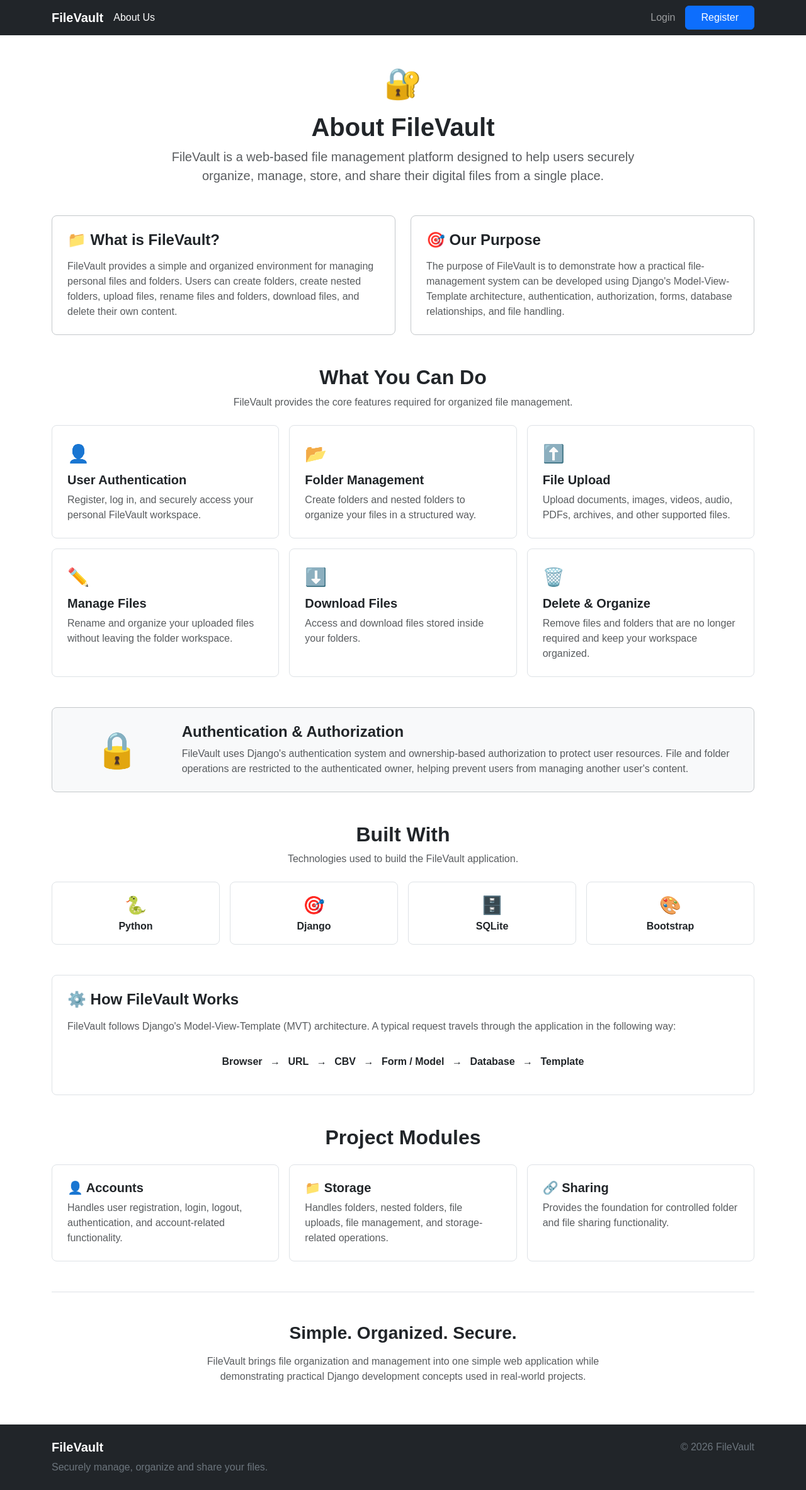
After one commit to Nirajjj11/FileVault, a Django app: page /about/ in a window 1280 px wide. The commit adds this page. Shown: the whole page at 63% size. Run offline with Django 5.2, Linux system fonts and the light colour scheme.

Commit message:
Done for Now Every things get updated

```diff
--- a/filevault/urls.py
+++ b/filevault/urls.py
@@ -24,6 +24,7 @@ urlpatterns = [
     path('admin/', admin.site.urls),
     path("accounts/", include("accounts.urls")),
     path("storage/", include("storage.urls")),
+    path("about/",TemplateView.as_view(template_name="about.html"),name="about"),
     path("", TemplateView.as_view(template_name = "home.html"), name="home"),
 ]
 
--- /dev/null
+++ b/templates/about.html
@@ -0,0 +1,383 @@
+{% extends "base.html" %}
+
+{% block title %}
+About Us | FileVault
+{% endblock %}
+
+{% block content %}
+
+<div class="container py-5">
+
+      <!-- Hero Section -->
+      <div class="text-center mb-5">
+
+            <div class="display-5 mb-3">
+                  🔐
+            </div>
+
+            <h1 class="fw-bold">
+                  About FileVault
+            </h1>
+
+            <p class="lead text-muted mx-auto" style="max-width: 750px;">
+                  FileVault is a web-based file management platform designed to
+                  help users securely organize, manage, store, and share their
+                  digital files from a single place.
+            </p>
+
+      </div>
+
+
+      <!-- About Project -->
+      <div class="row g-4 mb-5">
+
+            <div class="col-lg-6">
+
+                  <div class="h-100 border border-secondary-subtle rounded-3 p-4">
+
+                        <h4 class="fw-bold mb-3">
+                              📁 What is FileVault?
+                        </h4>
+
+                        <p class="text-muted mb-0">
+                              FileVault provides a simple and organized environment
+                              for managing personal files and folders. Users can
+                              create folders, create nested folders, upload files,
+                              rename files and folders, download files, and delete
+                              their own content.
+                        </p>
+
+                  </div>
+
+            </div>
+
+
+            <div class="col-lg-6">
+
+                  <div class="h-100 border border-secondary-subtle rounded-3 p-4">
+
+                        <h4 class="fw-bold mb-3">
+                              🎯 Our Purpose
+                        </h4>
+
+                        <p class="text-muted mb-0">
+                              The purpose of FileVault is to demonstrate how a
+                              practical file-management system can be developed
+                              using Django's Model-View-Template architecture,
+                              authentication, authorization, forms, database
+                              relationships, and file handling.
+                        </p>
+
+                  </div>
+
+            </div>
+
+      </div>
+
+
+      <!-- Features -->
+      <div class="mb-5">
+
+            <div class="text-center mb-4">
+
+                  <h2 class="fw-bold">
+                        What You Can Do
+                  </h2>
+
+                  <p class="text-muted">
+                        FileVault provides the core features required for
+                        organized file management.
+                  </p>
+
+            </div>
+
+
+            <div class="row g-3">
+
+                  <div class="col-md-6 col-lg-4">
+                        <div class="border rounded-3 p-4 h-100">
+                              <div class="fs-3 mb-2">👤</div>
+                              <h5 class="fw-bold">User Authentication</h5>
+                              <p class="text-muted mb-0">
+                                    Register, log in, and securely access your
+                                    personal FileVault workspace.
+                              </p>
+                        </div>
+                  </div>
+
+
+                  <div class="col-md-6 col-lg-4">
+                        <div class="border rounded-3 p-4 h-100">
+                              <div class="fs-3 mb-2">📂</div>
+                              <h5 class="fw-bold">Folder Management</h5>
+                              <p class="text-muted mb-0">
+                                    Create folders and nested folders to organize
+                                    your files in a structured way.
+                              </p>
+                        </div>
+                  </div>
+
+
+                  <div class="col-md-6 col-lg-4">
+                        <div class="border rounded-3 p-4 h-100">
+                              <div class="fs-3 mb-2">⬆️</div>
+                              <h5 class="fw-bold">File Upload</h5>
+                              <p class="text-muted mb-0">
+                                    Upload documents, images, videos, audio,
+                                    PDFs, archives, and other supported files.
+                              </p>
+                        </div>
+                  </div>
+
+
+                  <div class="col-md-6 col-lg-4">
+                        <div class="border rounded-3 p-4 h-100">
+                              <div class="fs-3 mb-2">✏️</div>
+                              <h5 class="fw-bold">Manage Files</h5>
+                              <p class="text-muted mb-0">
+                                    Rename and organize your uploaded files
+                                    without leaving the folder workspace.
+                              </p>
+                        </div>
+                  </div>
+
+
+                  <div class="col-md-6 col-lg-4">
+                        <div class="border rounded-3 p-4 h-100">
+                              <div class="fs-3 mb-2">⬇️</div>
+                              <h5 class="fw-bold">Download Files</h5>
+                              <p class="text-muted mb-0">
+                                    Access and download files stored inside
+                                    your folders.
+                              </p>
+                        </div>
+                  </div>
+
+
+                  <div class="col-md-6 col-lg-4">
+                        <div class="border rounded-3 p-4 h-100">
+                              <div class="fs-3 mb-2">🗑️</div>
+                              <h5 class="fw-bold">Delete & Organize</h5>
+                              <p class="text-muted mb-0">
+                                    Remove files and folders that are no longer
+                                    required and keep your workspace organized.
+                              </p>
+                        </div>
+                  </div>
+
+            </div>
+
+      </div>
+
+
+      <!-- Security -->
+      <div class="border border-secondary-subtle rounded-3 bg-light p-4 mb-5">
+
+            <div class="row align-items-center">
+
+                  <div class="col-lg-2 text-center mb-3 mb-lg-0">
+                        <div class="display-4">
+                              🔒
+                        </div>
+                  </div>
+
+                  <div class="col-lg-10">
+
+                        <h4 class="fw-bold">
+                              Authentication & Authorization
+                        </h4>
+
+                        <p class="text-muted mb-0">
+                              FileVault uses Django's authentication system and
+                              ownership-based authorization to protect user
+                              resources. File and folder operations are restricted
+                              to the authenticated owner, helping prevent users
+                              from managing another user's content.
+                        </p>
+
+                  </div>
+
+            </div>
+
+      </div>
+
+
+      <!-- Technology -->
+      <div class="mb-5">
+
+            <div class="text-center mb-4">
+
+                  <h2 class="fw-bold">
+                        Built With
+                  </h2>
+
+                  <p class="text-muted">
+                        Technologies used to build the FileVault application.
+                  </p>
+
+            </div>
+
+
+            <div class="row g-3 justify-content-center">
+
+                  <div class="col-6 col-md-3">
+                        <div class="border rounded-3 text-center p-3">
+                              <div class="fs-3">🐍</div>
+                              <div class="fw-semibold">Python</div>
+                        </div>
+                  </div>
+
+
+                  <div class="col-6 col-md-3">
+                        <div class="border rounded-3 text-center p-3">
+                              <div class="fs-3">🎯</div>
+                              <div class="fw-semibold">Django</div>
+                        </div>
+                  </div>
+
+
+                  <div class="col-6 col-md-3">
+                        <div class="border rounded-3 text-center p-3">
+                              <div class="fs-3">🗄️</div>
+                              <div class="fw-semibold">SQLite</div>
+                        </div>
+                  </div>
+
+
+                  <div class="col-6 col-md-3">
+                        <div class="border rounded-3 text-center p-3">
+                              <div class="fs-3">🎨</div>
+                              <div class="fw-semibold">Bootstrap</div>
+                        </div>
+                  </div>
+
+            </div>
+
+      </div>
+
+
+      <!-- Architecture -->
+      <div class="border rounded-3 p-4 mb-5">
+
+            <h4 class="fw-bold mb-3">
+                  ⚙️ How FileVault Works
+            </h4>
+
+            <p class="text-muted">
+                  FileVault follows Django's Model-View-Template (MVT)
+                  architecture. A typical request travels through the
+                  application in the following way:
+            </p>
+
+            <div class="text-center py-3">
+
+                  <span class="fw-semibold">Browser</span>
+
+                  <span class="mx-2">→</span>
+
+                  <span class="fw-semibold">URL</span>
+
+                  <span class="mx-2">→</span>
+
+                  <span class="fw-semibold">CBV</span>
+
+                  <span class="mx-2">→</span>
+
+                  <span class="fw-semibold">Form / Model</span>
+
+                  <span class="mx-2">→</span>
+
+                  <span class="fw-semibold">Database</span>
+
+                  <span class="mx-2">→</span>
+
+                  <span class="fw-semibold">Template</span>
+
+            </div>
+
+      </div>
+
+
+      <!-- Project Structure -->
+      <div class="mb-5">
+
+            <div class="text-center mb-4">
+
+                  <h2 class="fw-bold">
+                        Project Modules
+                  </h2>
+
+            </div>
+
+            <div class="row g-3">
+
+                  <div class="col-md-4">
+                        <div class="border rounded-3 p-4 h-100">
+
+                              <h5 class="fw-bold">
+                                    👤 Accounts
+                              </h5>
+
+                              <p class="text-muted mb-0">
+                                    Handles user registration, login, logout,
+                                    authentication, and account-related functionality.
+                              </p>
+
+                        </div>
+                  </div>
+
+
+                  <div class="col-md-4">
+                        <div class="border rounded-3 p-4 h-100">
+
+                              <h5 class="fw-bold">
+                                    📁 Storage
+                              </h5>
+
+                              <p class="text-muted mb-0">
+                                    Handles folders, nested folders, file uploads,
+                                    file management, and storage-related operations.
+                              </p>
+
+                        </div>
+                  </div>
+
+
+                  <div class="col-md-4">
+                        <div class="border rounded-3 p-4 h-100">
+
+                              <h5 class="fw-bold">
+                                    🔗 Sharing
+                              </h5>
+
+                              <p class="text-muted mb-0">
+                                    Provides the foundation for controlled folder
+                                    and file sharing functionality.
+                              </p>
+
+                        </div>
+                  </div>
+
+            </div>
+
+      </div>
+
+
+      <!-- Closing -->
+      <div class="text-center border-top pt-5">
+
+            <h3 class="fw-bold mb-3">
+                  Simple. Organized. Secure.
+            </h3>
+
+            <p class="text-muted mx-auto" style="max-width: 650px;">
+                  FileVault brings file organization and management into
+                  one simple web application while demonstrating practical
+                  Django development concepts used in real-world projects.
+            </p>
+
+      </div>
+
+</div>
+
+{% endblock %}
--- a/templates/base.html
+++ b/templates/base.html
@@ -17,6 +17,7 @@
       <nav class="navbar navbar-expand-lg navbar-dark bg-dark">
             <div class="container">
                   <a class="navbar-brand fw-bold" href="{% url 'home' %}">FileVault</a>
+                  <a class="nav-link text-white" href="{% url 'about' %}">About Us</a>
 
                   <button class="navbar-toggler" type="button" data-bs-toggle="collapse" data-bs-target="#mainNavbar">
                         <span class="navbar-toggler-icon"></span>
```
Also changed, not shown: db.sqlite3, 1 other file.
